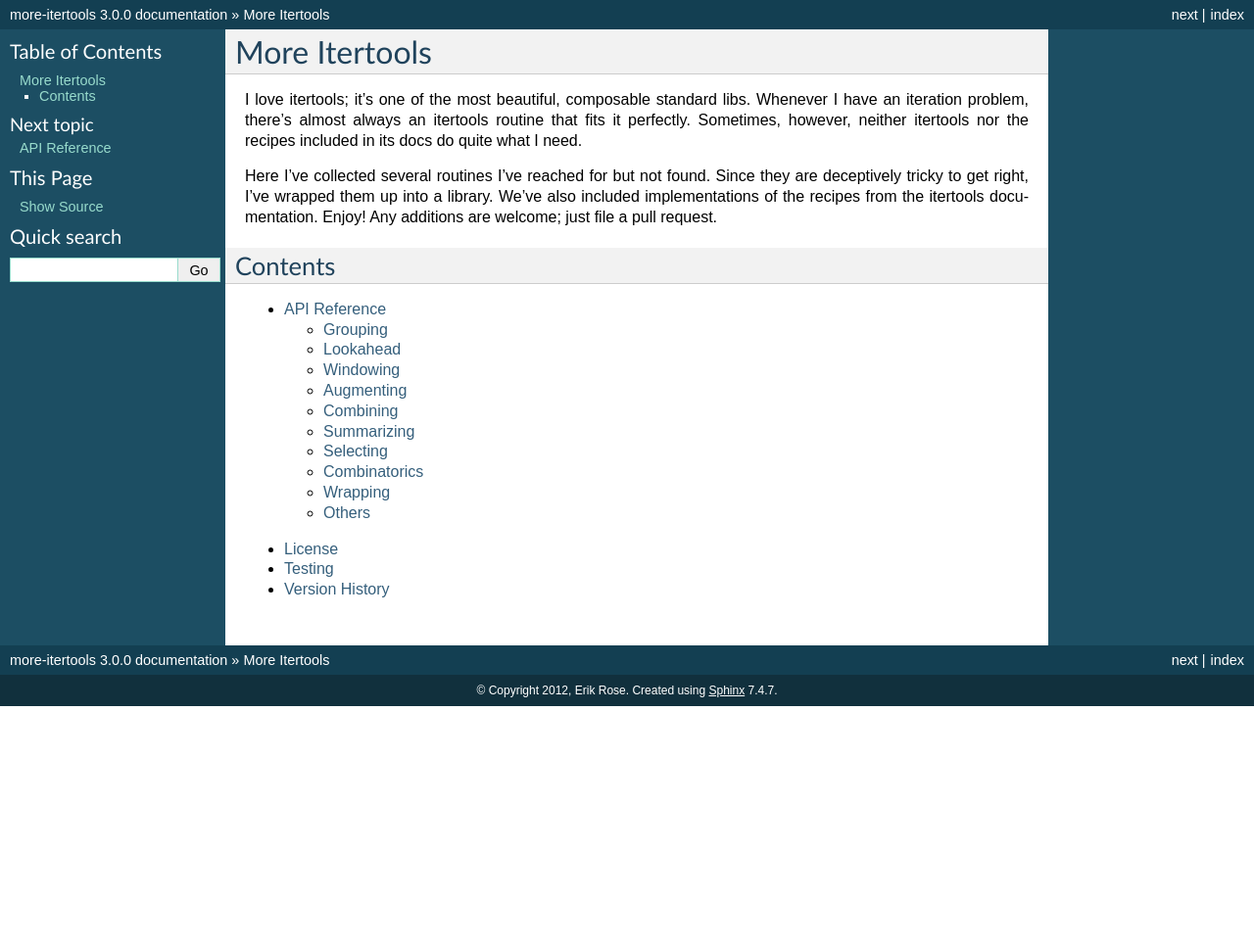
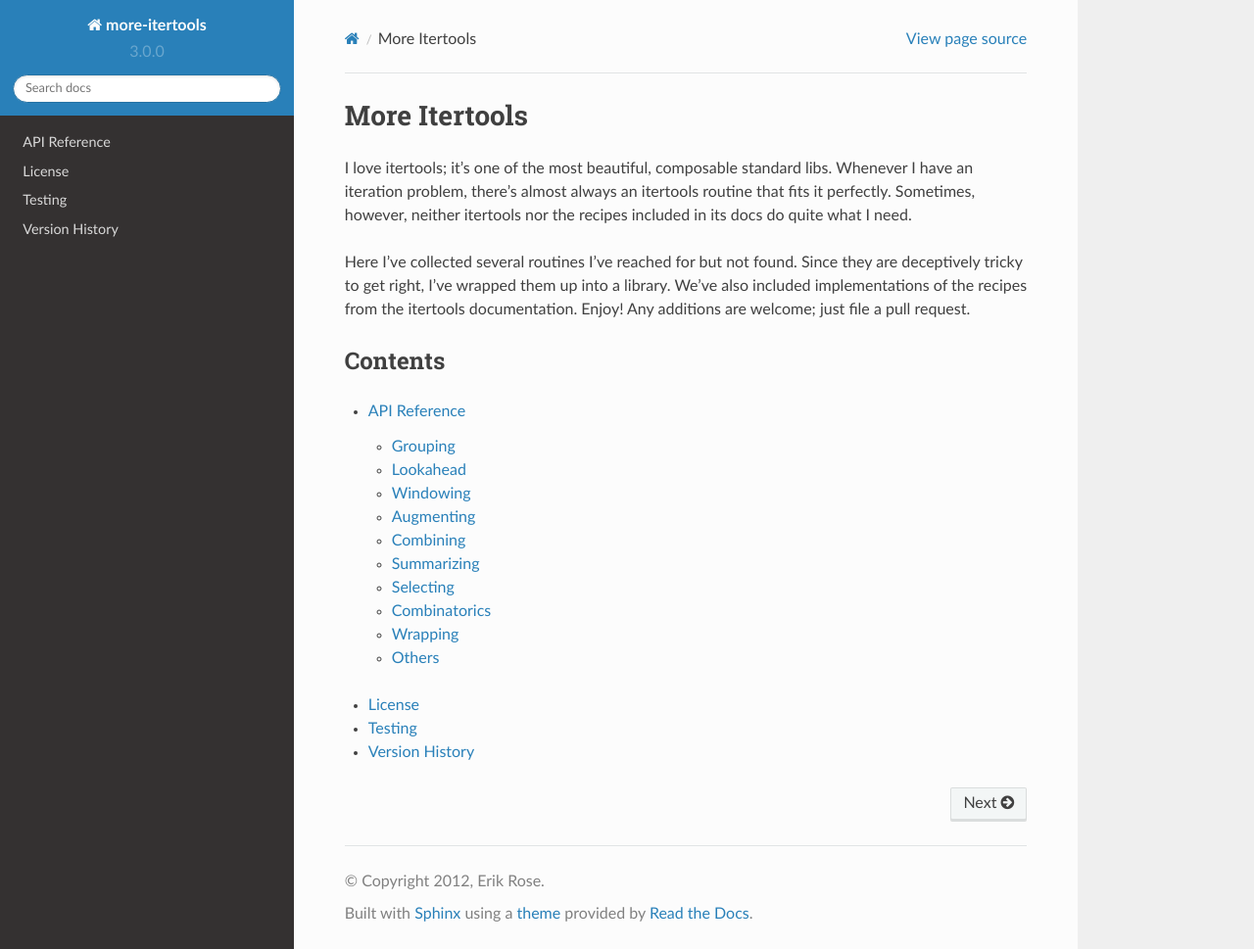
Before and after one commit to more-itertools/more-itertools, a Sphinx documentation site: the page built from docs/index.rst, in a window 1280 px wide and 969 px high. Shown: the whole window at 98% size. Built offline with Sphinx 7.4.7 and the Read the Docs theme 2.0.0, drawn with Linux system fonts in a browser that asks for light colours.

```diff
--- a/docs/api.rst
+++ b/docs/api.rst
@@ -174,7 +174,7 @@
 ========
 
 These tools provide wrappers to smooth working with objects that produce or
-consume iterable.
+consume iterables.
 
 ----
 
--- a/docs/conf.py
+++ b/docs/conf.py
@@ -12,6 +12,8 @@
 # serve to show the default.
 
 import sys, os
+
+import sphinx_rtd_theme
 
 # If extensions (or modules to document with autodoc) are in another directory,
 # add these directories to sys.path here. If the directory is relative to the
@@ -91,7 +93,7 @@
 
 # The theme to use for HTML and HTML Help pages.  See the documentation for
 # a list of builtin themes.
-html_theme = 'default'
+html_theme = 'sphinx_rtd_theme'
 
 # Theme options are theme-specific and customize the look and feel of a theme
 # further.  For a list of options available for each theme, see the
@@ -99,7 +101,7 @@
 #html_theme_options = {}
 
 # Add any paths that contain custom themes here, relative to this directory.
-#html_theme_path = []
+html_theme_path = [sphinx_rtd_theme.get_html_theme_path()]
 
 # The name for this set of Sphinx documents.  If None, it defaults to
 # "<project> v<release> documentation".
```
